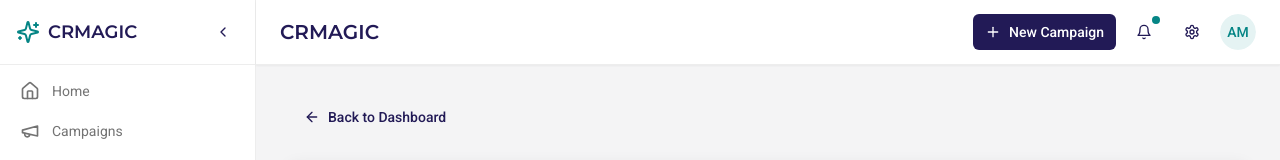
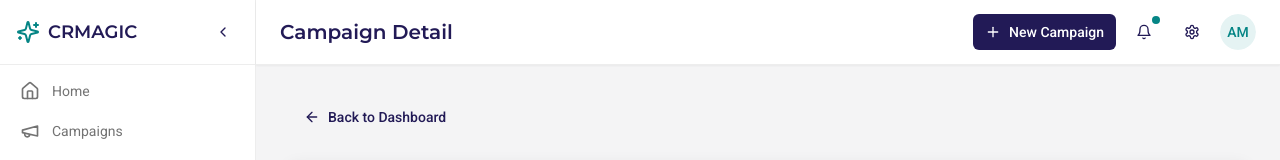
Before and after one commit to andojoel/crmagic-whisper-flow, a React (Vite) app: page /campaign/1 in a window 1280 px wide. Shown: the top 160 px of the page. Built offline with nearby package versions, Linux system fonts and the light colour scheme; the HTML template or start-up script is replaced by a standard one.

Commit message:
Update header title to current page name

```diff
--- a/src/components/layout/TopBar.tsx
+++ b/src/components/layout/TopBar.tsx
@@ -1,3 +1,4 @@
+import { useLocation } from 'react-router-dom';
 import { Bell, Settings, Plus } from 'lucide-react';
 import { Button } from '@/components/ui/button';
 import { Avatar, AvatarFallback } from '@/components/ui/avatar';
@@ -11,10 +12,22 @@ import {
 } from '@/components/ui/dropdown-menu';
 
 export function TopBar() {
+  const location = useLocation();
+
+  const getPageTitle = () => {
+    const path = location.pathname;
+
+    if (path === '/') return 'Dashboard';
+    if (path.startsWith('/campaign/') && path.endsWith('/improve')) return 'Improve Campaign';
+    if (path.startsWith('/campaign/')) return 'Campaign Detail';
+
+    return 'CRMAGIC';
+  };
+
   return (
     <header className="sticky top-0 z-10 bg-card border-b border-border-subtle px-6 py-3 flex items-center justify-between shadow-sm">
       <div className="flex items-center gap-4">
-        <h1 className="text-xl font-heading font-semibold">CRMAGIC</h1>
+        <h1 className="text-xl font-heading font-semibold">{getPageTitle()}</h1>
       </div>
 
       <div className="flex items-center gap-2">
```
